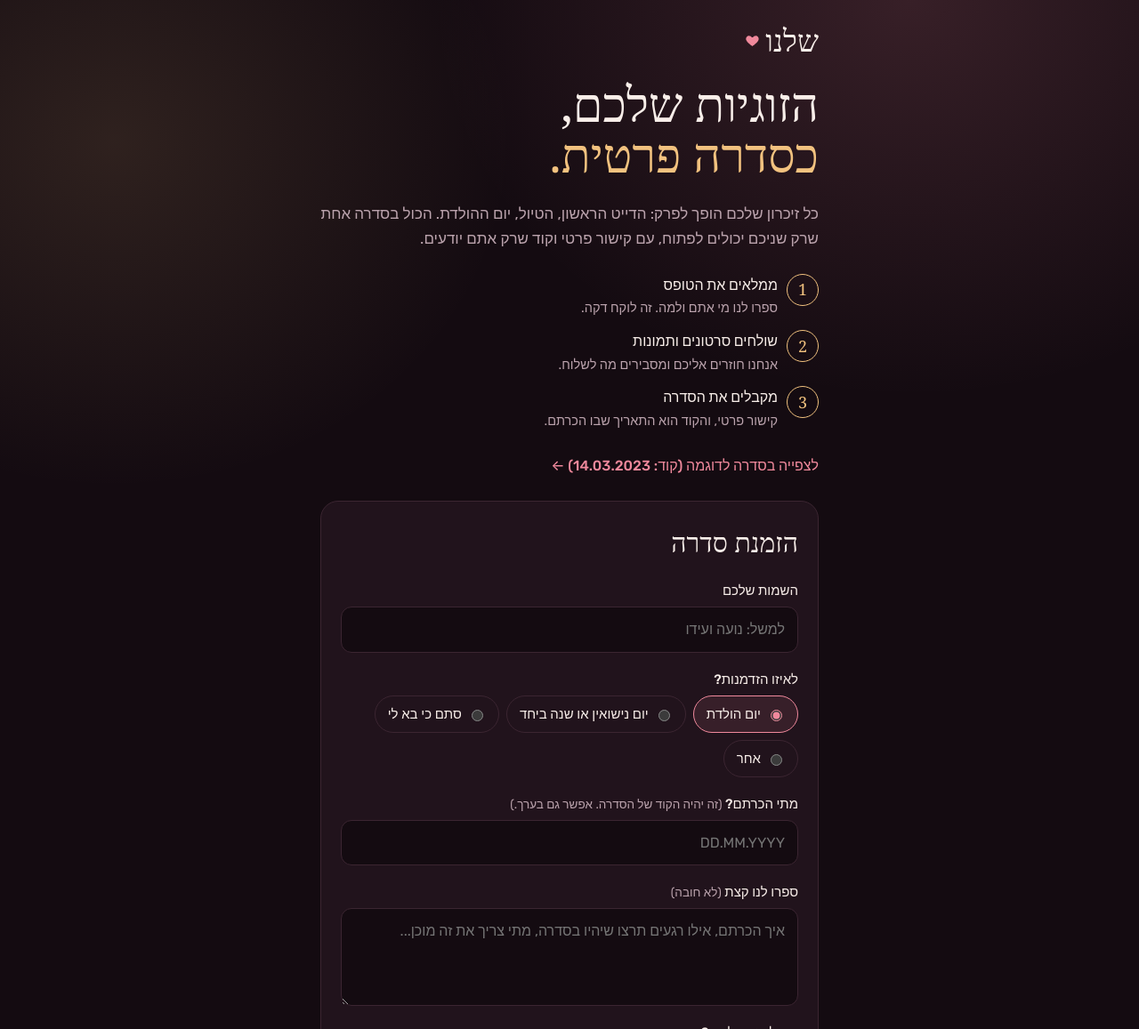
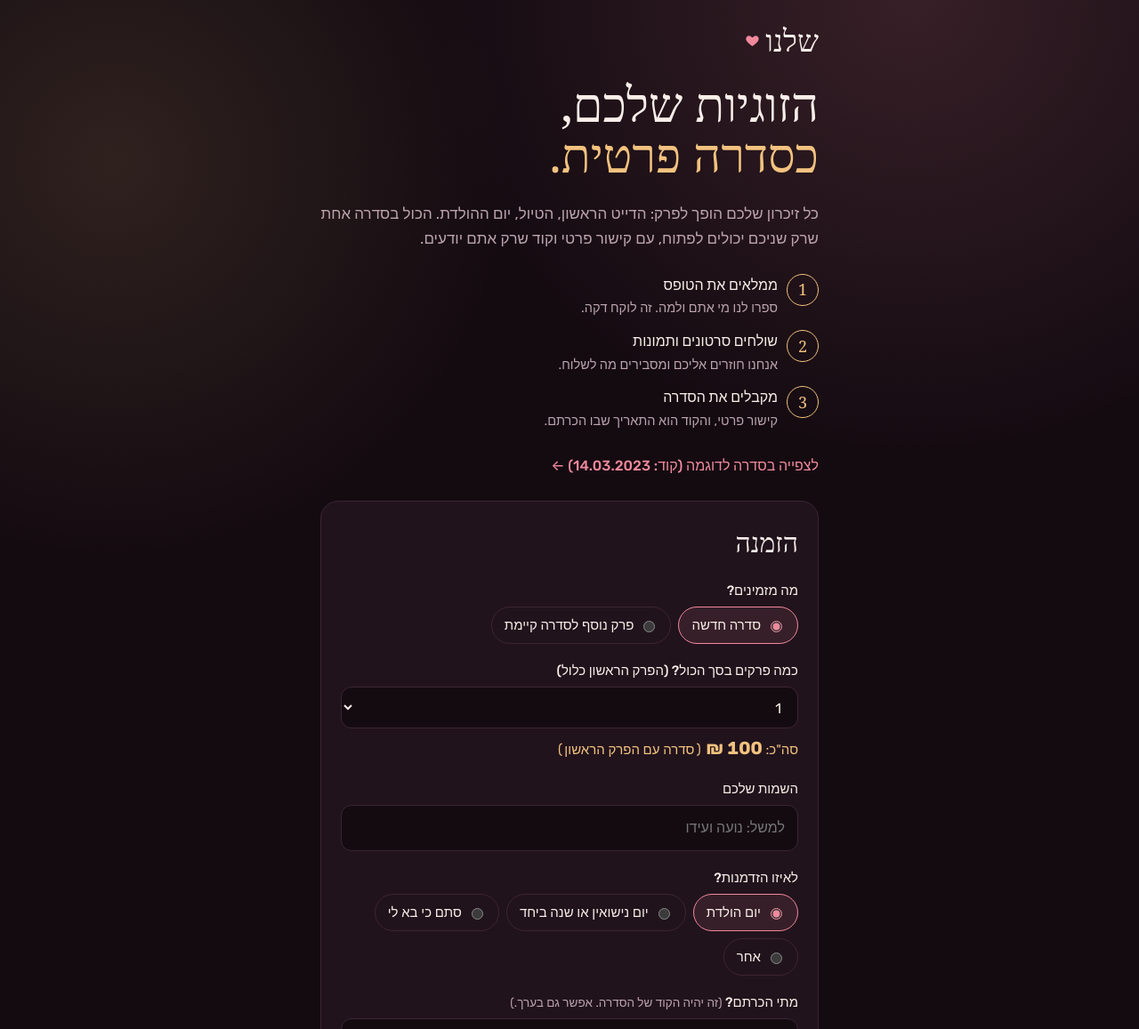
Before and after one commit to itaybenezri01-dot/itaybenezri01-dot.github.io, a plain HTML site: page order.html in a window 1280 px wide. Shown: the top 1157 px of the page at 89% size. Drawn offline with Linux system fonts and the light colour scheme; a web font is replaced by a local one.

Commit message:
Add files via upload

```diff
--- a/order.html
+++ b/order.html
@@ -51,6 +51,8 @@ button:hover{background:var(--gold)}
 button[disabled]{opacity:.6;cursor:wait}
 button:focus-visible,a:focus-visible{outline:2px solid var(--gold);outline-offset:3px}
 .msg{min-height:1.4em;color:var(--rose);font-size:14.5px}
+.total{font-size:15px;color:var(--gold);font-variant-numeric:tabular-nums}
+.total b{font-size:20px}
 .done{background:var(--panel);border:1px solid var(--line);border-radius:20px;padding:30px 22px;text-align:center;display:flex;flex-direction:column;gap:12px;align-items:center}
 .done svg{width:48px;height:48px;fill:var(--rose)}
 .done h2{margin:0;font-family:var(--f-display);font-weight:400;font-size:34px}
@@ -75,9 +77,21 @@ footer a{color:var(--muted)}
   <a class="demo" href="./#noa-ido-58ae4">לצפייה בסדרה לדוגמה (קוד: 14.03.2023) ←</a>
 
   <form id="orderForm" novalidate>
-    <h2>הזמנת סדרה</h2>
+    <h2>הזמנה</h2>
     <div class="field">
-      <label for="names">השמות שלכם</label>
+      <span class="label" id="typeLabel">מה מזמינים?</span>
+      <div class="chips" role="radiogroup" aria-labelledby="typeLabel">
+        <label><input type="radio" name="order_type" value="series" checked> סדרה חדשה</label>
+        <label><input type="radio" name="order_type" value="episode"> פרק נוסף לסדרה קיימת</label>
+      </div>
+    </div>
+    <div class="field">
+      <label for="episodes" id="epLabel">כמה פרקים בסך הכול?</label>
+      <select id="episodes" name="episodes"></select>
+      <div class="total" id="total" aria-live="polite"></div>
+    </div>
+    <div class="field">
+      <label for="names" id="namesLabel">השמות שלכם</label>
       <input type="text" id="names" name="names" maxlength="120" placeholder="למשל: נועה ועידו" required>
     </div>
     <div class="field">
@@ -89,7 +103,7 @@ footer a{color:var(--muted)}
         <label><input type="radio" name="occasion" value="אחר"> אחר</label>
       </div>
     </div>
-    <div class="field">
+    <div class="field" id="metField">
       <label for="met_on">מתי הכרתם? <span class="hint">(זה יהיה הקוד של הסדרה. אפשר גם בערך.)</span></label>
       <input type="text" id="met_on" name="met_on" inputmode="numeric" maxlength="40" placeholder="DD.MM.YYYY" dir="ltr" style="text-align:right">
     </div>
@@ -133,10 +147,34 @@ document.querySelectorAll('input[name=contact_method]').forEach(r => r.addEventL
 $("contact").placeholder = PH.whatsapp; $("contact").type = "tel";
 const val = n => (document.querySelector(`input[name=${n}]:checked`) || {}).value;
 
+/* what is being ordered: a new series (first episode included) or extra episodes for an existing one */
+const PRICE_SERIES = 100, PRICE_EPISODE = 50;
+for(let i = 1; i <= 10; i++) $("episodes").insertAdjacentHTML("beforeend", `<option value="${i}">${i}</option>`);
+function updateType(){
+  const t = val("order_type"), n = Number($("episodes").value) || 1;
+  if(t === "series"){
+    $("epLabel").textContent = "כמה פרקים בסך הכול? (הפרק הראשון כלול)";
+    $("namesLabel").textContent = "השמות שלכם";
+    $("metField").hidden = false;
+    $("total").innerHTML = `סה"כ: <b>${PRICE_SERIES + (n - 1) * PRICE_EPISODE} ₪</b>` + (n > 1 ? ` (סדרה ${PRICE_SERIES} ₪ + ${n - 1} × ${PRICE_EPISODE} ₪)` : " (סדרה עם הפרק הראשון)");
+  } else {
+    $("epLabel").textContent = "כמה פרקים להוסיף?";
+    $("namesLabel").textContent = "השמות שלכם, כמו בסדרה הקיימת";
+    $("metField").hidden = true;
+    $("total").innerHTML = `סה"כ: <b>${n * PRICE_EPISODE} ₪</b>` + (n > 1 ? ` (${n} × ${PRICE_EPISODE} ₪)` : "");
+  }
+}
+document.querySelectorAll("input[name=order_type]").forEach(r => r.addEventListener("change", updateType));
+$("episodes").addEventListener("change", updateType);
+const want = new URLSearchParams(location.search).get("type");
+if(want === "episode") document.querySelector('input[name=order_type][value=episode]').checked = true;
+updateType();
+
 $("orderForm").addEventListener("submit", async ev => {
   ev.preventDefault();
   const say = t => $("msg").textContent = t;
   const order = {
+    order_type: val("order_type"), episodes: $("episodes").value,
     names: $("names").value.trim(), occasion: val("occasion"), met_on: $("met_on").value.trim(),
     wish: $("wish").value.trim(), contact_method: val("contact_method"), contact: $("contact").value.trim(),
     surprise: $("surprise").checked, consent: $("consent").checked, website: $("website").value
```
Also changed, not shown: admin.html (+4 -0 lines), home.html (+2 -2 lines).
